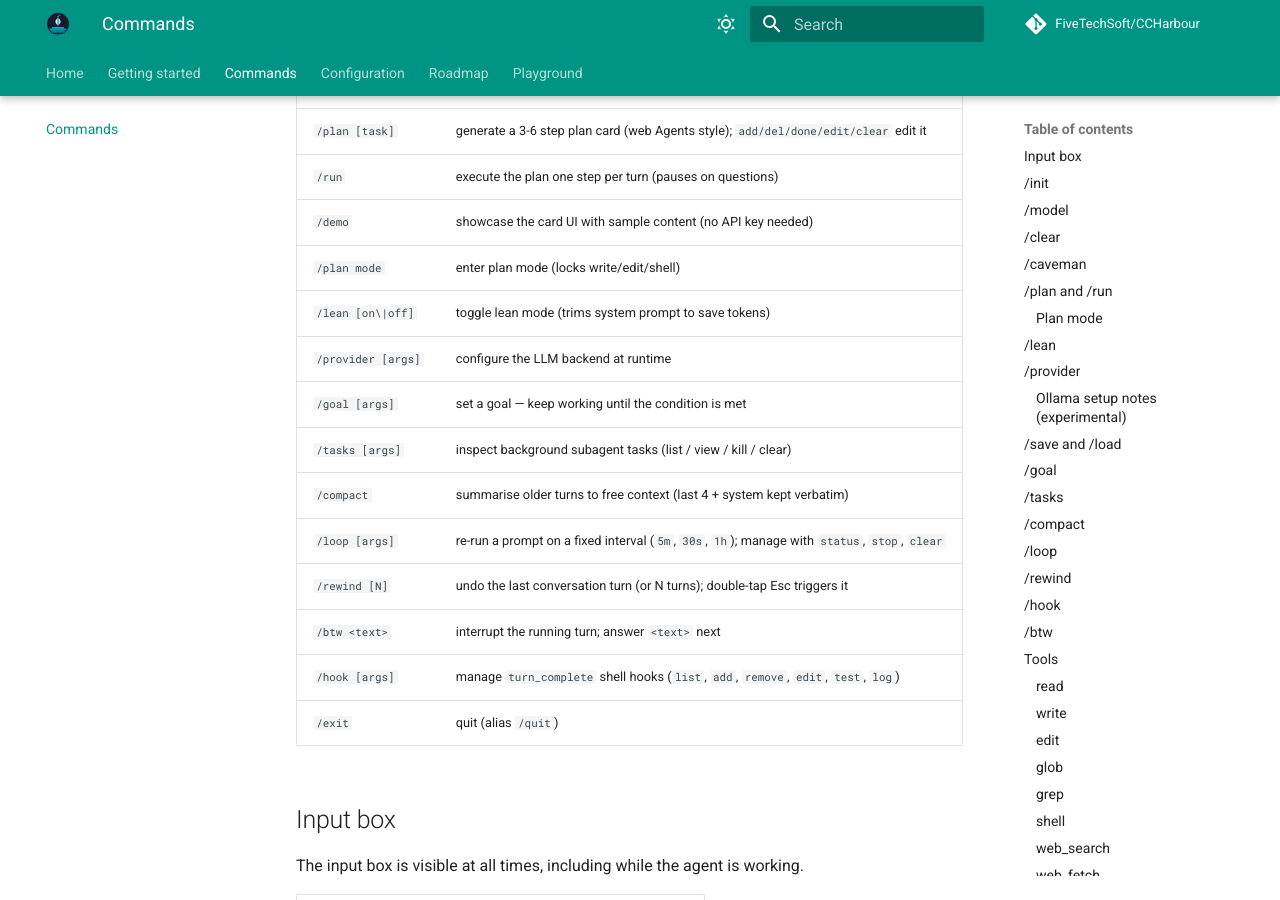
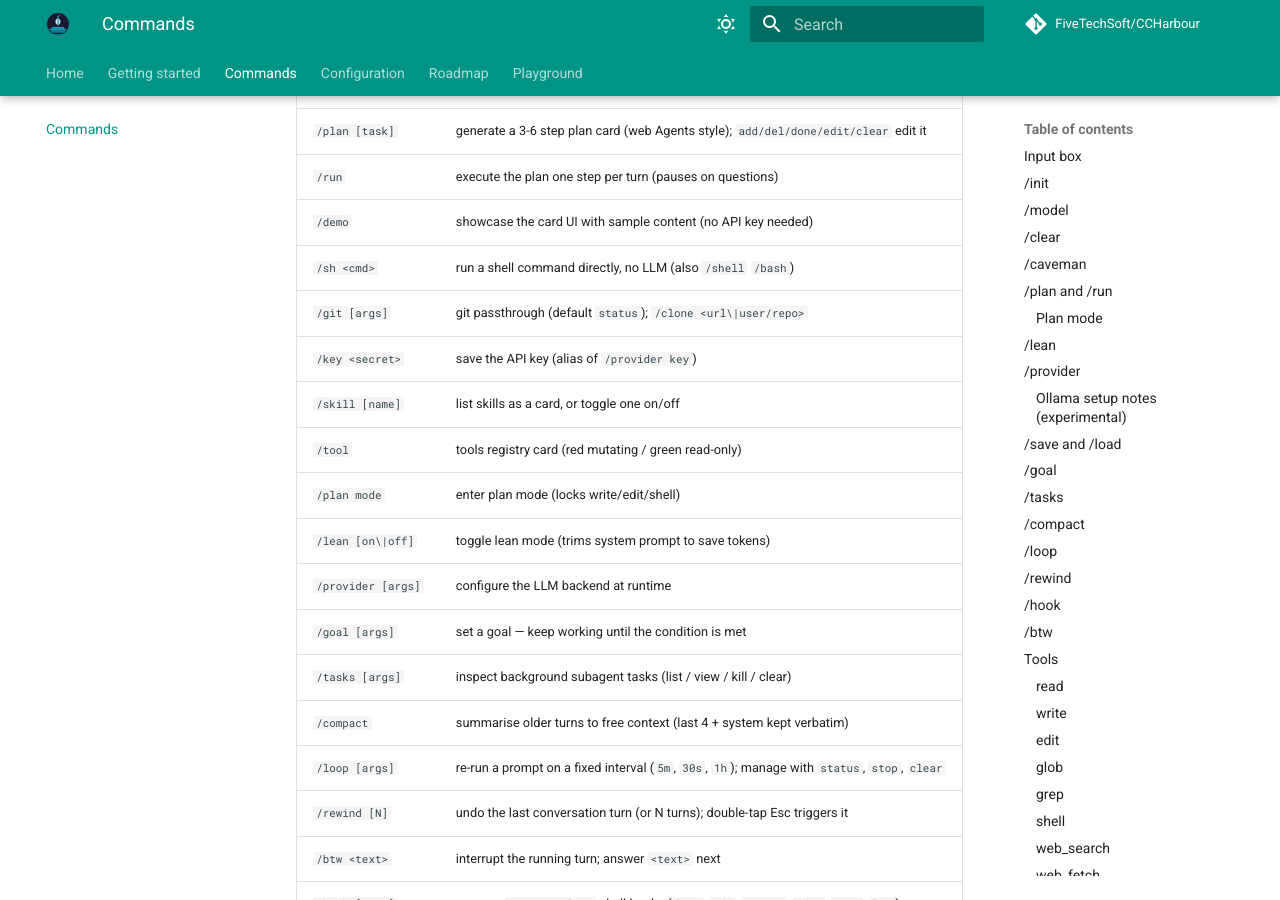
Before and after one commit to FiveTechSoft/CCHarbour, an MkDocs documentation site: the page built from pages/commands.md, in a window 1280 px wide and 900 px high, scrolled down 570 px. Built offline with MkDocs 1.6.1 and Material for MkDocs 9.7.7, drawn with Linux system fonts in a browser that asks for light colours; comment, search, counter and statistics services are not loaded.

Commit message:
feat(repl): web-parity passthrough commands - /sh /git /clone /key /skill /tool
/sh (also /shell /bash) runs a shell command directly, no LLM, with
terminal-card output. /git [args] (default status) and /clone with a URL
or user/repo are git shortcuts over the same path. /key saves the API key
to settings.json (alias of /provider key, web-style). /skill with no name
lists the .ccharbour/skills as a card with on/off state and toggles them
by name (deactivation adds a system note telling the model to stop
following the skill). /tool renders the tools registry as a card with a
security dot per tool: red mutating (permission-gated), green read-only.
Help, command reference and release notes updated.

Co-Authored-By: Claude Fable 5 <noreply@anthropic.com>

```diff
--- a/pages/commands.md
+++ b/pages/commands.md
@@ -16,6 +16,11 @@ assistant.
 | `/plan [task]`  | generate a 3-6 step plan card (web Agents style); `add/del/done/edit/clear` edit it |
 | `/run`          | execute the plan one step per turn (pauses on questions) |
 | `/demo`         | showcase the card UI with sample content (no API key needed) |
+| `/sh <cmd>`     | run a shell command directly, no LLM (also `/shell` `/bash`) |
+| `/git [args]`   | git passthrough (default `status`); `/clone <url\|user/repo>` |
+| `/key <secret>` | save the API key (alias of `/provider key`)     |
+| `/skill [name]` | list skills as a card, or toggle one on/off     |
+| `/tool`         | tools registry card (red mutating / green read-only) |
 | `/plan mode`    | enter plan mode (locks write/edit/shell)        |
 | `/lean [on\|off]` | toggle lean mode (trims system prompt to save tokens) |
 | `/provider [args]` | configure the LLM backend at runtime               |
```
Also changed, not shown: releasenotes.md (+6 -0 lines), 2 other files.
